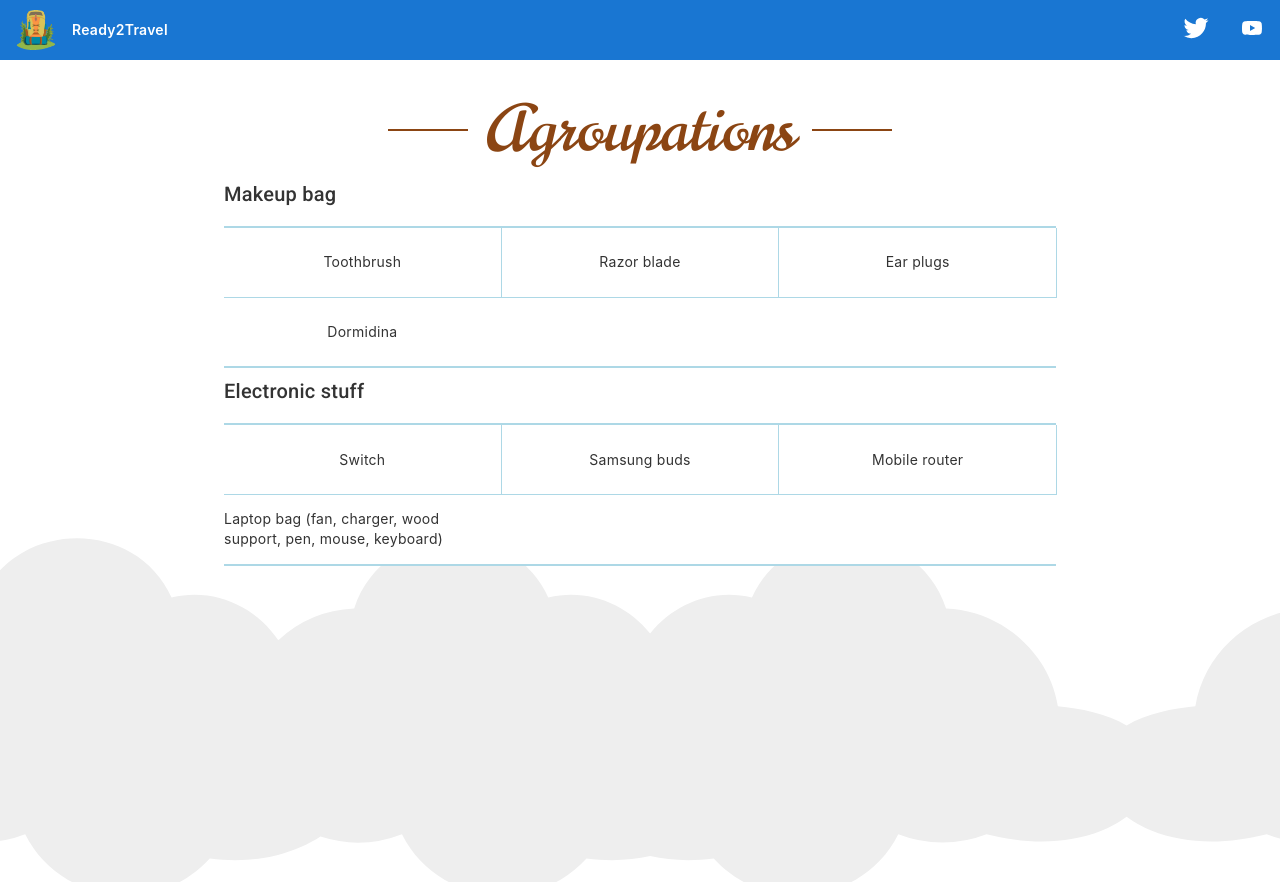
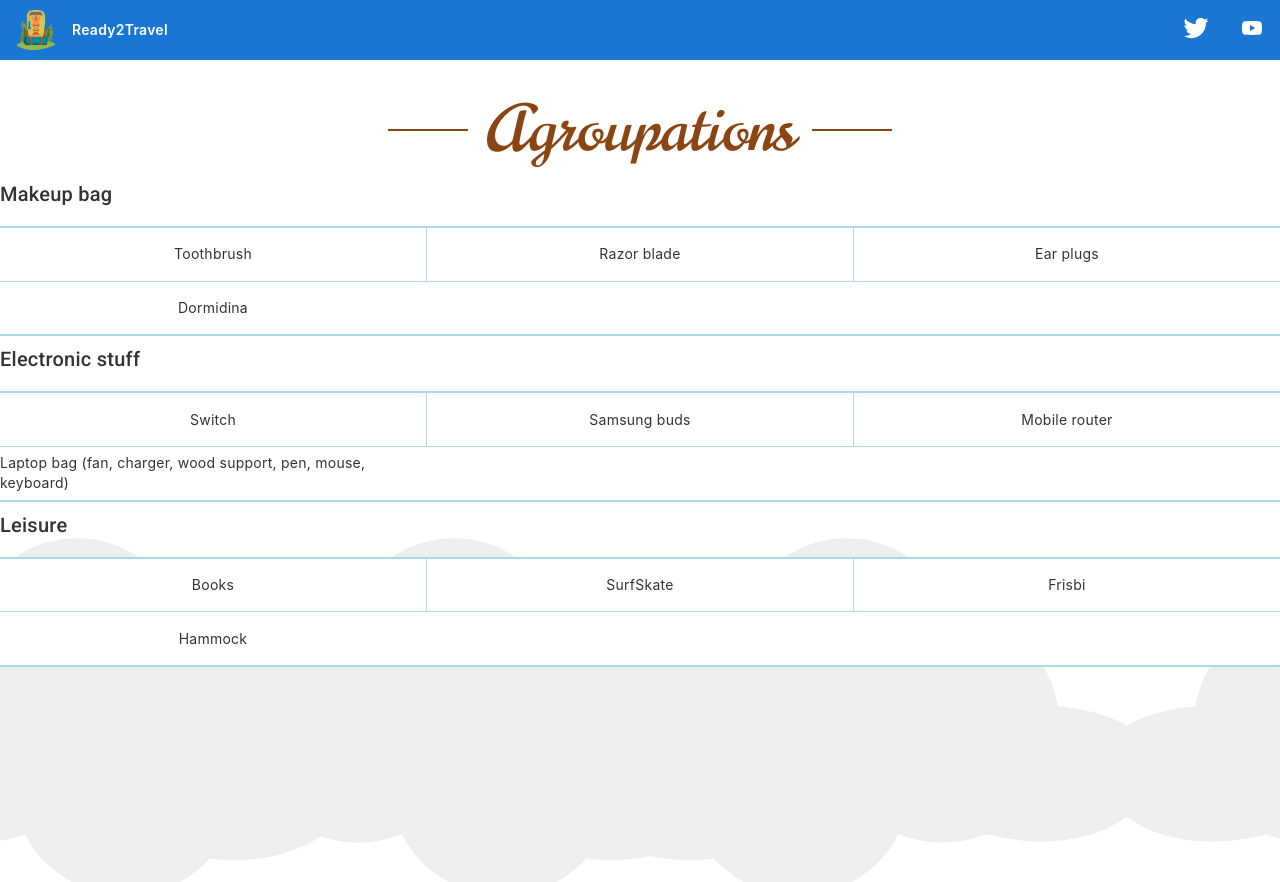
Before and after one commit to horacisalvany/ready-to-travel, an Angular app: page /agroupation in a window 1280 px wide. Built offline with nearby package versions, Linux system fonts and the light colour scheme; a web font is replaced by a local one.

Commit message:
Implement drag&drop

```diff
--- a/src/app/app.module.ts
+++ b/src/app/app.module.ts
@@ -1,3 +1,4 @@
+import { DragDropModule } from '@angular/cdk/drag-drop';
 import { NgModule } from '@angular/core';
 import { BrowserModule } from '@angular/platform-browser';
 
@@ -9,7 +10,7 @@ import { MainMenuComponent } from './views/main-menu/main-menu.component';
 
 @NgModule({
   declarations: [AppComponent, MainMenuComponent, AgroupationComponent],
-  imports: [BrowserModule, AppRoutingModule, MaterialModule],
+  imports: [BrowserModule, AppRoutingModule, MaterialModule, DragDropModule],
   providers: [],
   bootstrap: [AppComponent],
 })
--- a/src/app/views/group-items/agroupation.component.html
+++ b/src/app/views/group-items/agroupation.component.html
@@ -1,15 +1,23 @@
 <h1>Agroupations</h1>
-<div *ngFor="let agroupation of agroupations; let i = index" class="main-table">
+<div cdkDropListGroup>
+  <div *ngFor="let agroupation of agroupations; let i = index" class="main-tab">
     <h2>{{ agroupation.title }}</h2>
     <hr color="#add8e6" style="margin-bottom: 0" />
     <mat-grid-list
+      cdkDropList
+      [cdkDropListData]="agroupation.items"
       [cols]="breakpoint"
-    rowHeight="2:0.5"
+      rowHeight="4:0.5"
       (window:resize)="onResize()"
+      (cdkDropListDropped)="drop($event)"
     >
-    <mat-grid-tile *ngFor="let item of agroupations[i].items" role="listitem">{{
-      item
-    }}</mat-grid-tile>
+      <mat-grid-tile
+        cdkDrag
+        *ngFor="let item of agroupation.items"
+        role="listitem"
+        >{{ item }}</mat-grid-tile
+      >
     </mat-grid-list>
     <hr color="#add8e6" style="margin-top: 0" />
   </div>
+</div>
--- a/src/app/views/group-items/agroupation.component.scss
+++ b/src/app/views/group-items/agroupation.component.scss
@@ -69,3 +69,14 @@ mat-grid-tile:first-child {
 mat-grid-tile:last-child {
   margin-bottom: 1rem;
 }
+
+.cdk-drag-preview {
+  box-sizing: border-box;
+  border-radius: 4px;
+  box-shadow: 0 5px 5px -3px rgba(0, 0, 0, 0.2),
+    0 8px 10px 1px rgba(0, 0, 0, 0.14), 0 3px 14px 2px rgba(0, 0, 0, 0.12);
+}
+
+.cdk-drag-animating {
+  transition: transform 250ms cubic-bezier(0, 0, 0.2, 1);
+}
--- a/src/app/views/group-items/agroupation.component.ts
+++ b/src/app/views/group-items/agroupation.component.ts
@@ -1,3 +1,8 @@
+import {
+  CdkDragDrop,
+  moveItemInArray,
+  transferArrayItem,
+} from '@angular/cdk/drag-drop';
 import { Component, OnInit } from '@angular/core';
 import { Agroupation } from './agroupation';
 import { agruoupations } from './agroupation.mock';
@@ -30,4 +35,20 @@ export class AgroupationComponent implements OnInit {
       this.breakpoint = 3;
     }
   }
+  drop(event: CdkDragDrop<string[]>) {
+    if (event.previousContainer === event.container) {
+      moveItemInArray(
+        event.container.data,
+        event.previousIndex,
+        event.currentIndex
+      );
+    } else {
+      transferArrayItem(
+        event.previousContainer.data,
+        event.container.data,
+        event.previousIndex,
+        event.currentIndex
+      );
+    }
+  }
 }
--- a/src/app/views/group-items/agroupation.mock.ts
+++ b/src/app/views/group-items/agroupation.mock.ts
@@ -14,4 +14,8 @@ export const agruoupations: Agroupation[] = [
       'Laptop bag (fan, charger, wood support, pen, mouse, keyboard)',
     ],
   },
+  {
+    title: 'Leisure',
+    items: ['Books', 'SurfSkate', 'Frisbi', 'Hammock'],
+  },
 ];
```
Lines whose indentation alone changed are shown as unchanged.
